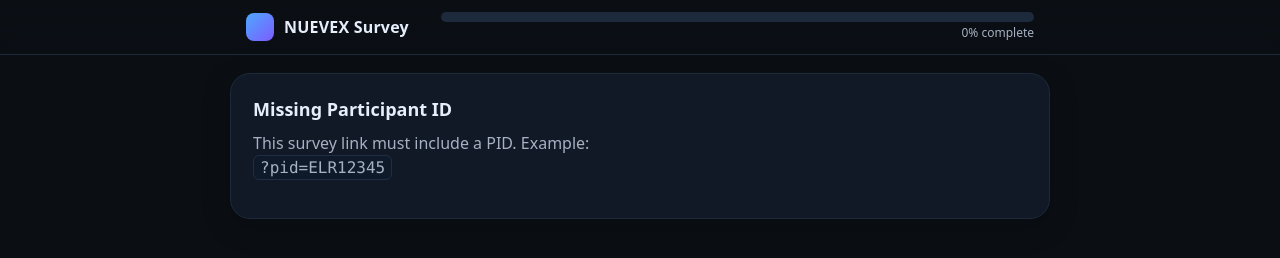
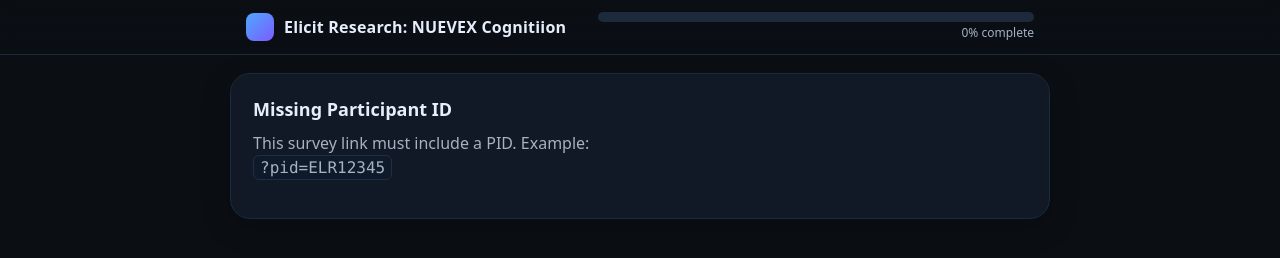
Before and after one commit to ankitkalaelc/Nuevex_LinkedIn, a plain HTML site: page index.html in a window 1280 px wide. Drawn offline with Linux system fonts and the light colour scheme.

Commit message:
Update index.html

```diff
--- a/index.html
+++ b/index.html
@@ -67,7 +67,7 @@
       <div class="bar" role="banner">
         <div class="brand" aria-label="NUEVEX">
           <div class="logo" aria-hidden="true"></div>
-          <h1>NUEVEX Survey</h1>
+          <h1>Elicit Research: NUEVEX Cognitiion</h1>
         </div>
         <div class="progress-wrap">
           <div class="progress-bar"><div id="progressFill" class="progress-fill"></div></div>
```
